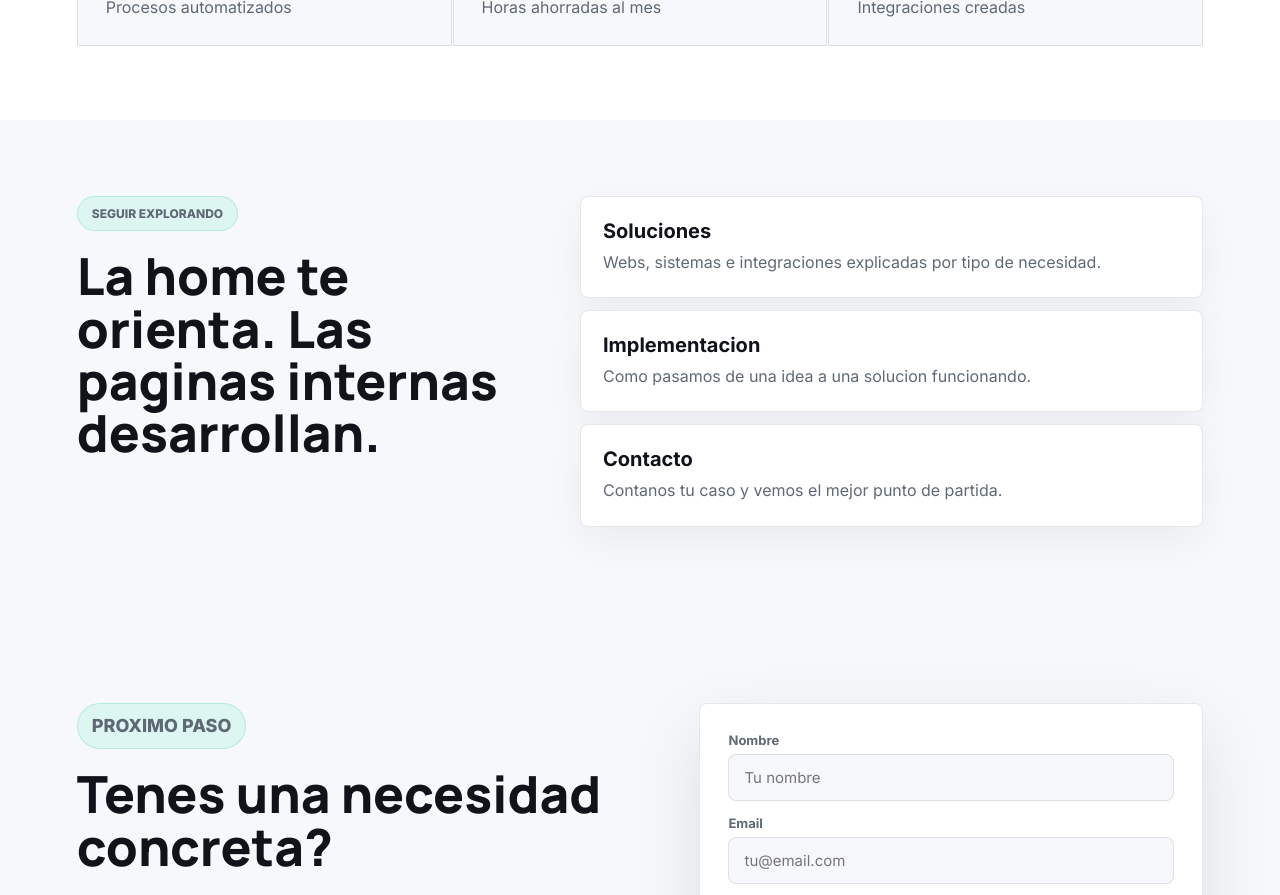
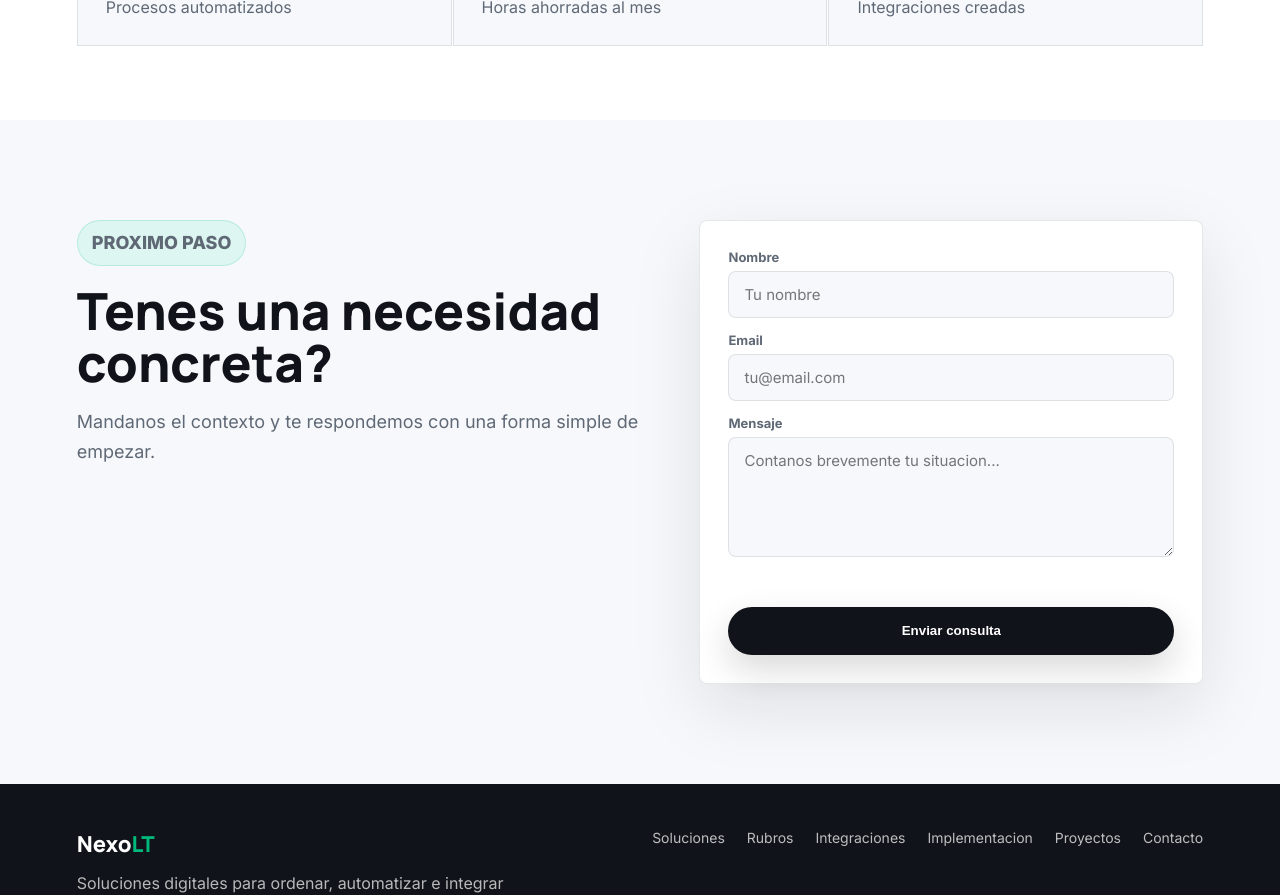
Before and after one commit to LucasT27/NexoLT, a Next.js app: page / in a window 1280 px wide. Shown: the part 1520-2415 px from the top of the page. Built offline with nearby package versions, Linux system fonts and the light colour scheme.

Commit message:
fix: remove homepage quick paths section

```diff
--- a/src/app/globals.css
+++ b/src/app/globals.css
@@ -278,9 +278,7 @@ h3 {
 }
 
 .diagnostic-copy > p:not(.eyebrow),
-.diagnostic-result p,
-.quick-paths p,
-.quick-paths span {
+.diagnostic-result p {
   color: var(--muted);
   line-height: 1.65;
 }
@@ -371,34 +369,6 @@ h3 {
   display: block;
   margin-top: 8px;
   color: var(--muted);
-}
-
-.quick-paths {
-  display: grid;
-  grid-template-columns: minmax(0, 0.74fr) minmax(0, 1fr);
-  gap: 42px;
-  align-items: start;
-  padding: 76px 6vw;
-  background: var(--soft);
-}
-
-.quick-paths > div:last-child {
-  display: grid;
-  gap: 12px;
-}
-
-.quick-paths a {
-  display: grid;
-  gap: 6px;
-  padding: 22px;
-  border: 1px solid var(--border);
-  border-radius: 8px;
-  background: #fff;
-  box-shadow: 0 14px 38px rgba(16, 19, 25, 0.05);
-}
-
-.quick-paths strong {
-  font-size: 20px;
 }
 
 .stats,
@@ -937,8 +907,7 @@ h3 {
   .contact-page,
   .wide-panel,
   .site-footer,
-  .route-grid,
-  .quick-paths {
+  .route-grid {
     grid-template-columns: 1fr;
   }
 
@@ -983,8 +952,7 @@ h3 {
   .section-intro,
   .contact-page,
   .faq-section,
-  .route-grid,
-  .quick-paths {
+  .route-grid {
     padding-left: 5vw;
     padding-right: 5vw;
   }
--- a/src/app/page.tsx
+++ b/src/app/page.tsx
@@ -3,12 +3,6 @@ import Link from 'next/link';
 import { ContactBand } from './components';
 import { stats } from './data';
 import { HomeDiagnostic } from './home-diagnostic';
-
-const quickPaths = [
-  ['Soluciones', 'Webs, sistemas e integraciones explicadas por tipo de necesidad.', '/soluciones'],
-  ['Implementacion', 'Como pasamos de una idea a una solucion funcionando.', '/implementacion'],
-  ['Contacto', 'Contanos tu caso y vemos el mejor punto de partida.', '/contacto']
-] as const;
 
 export default function HomePage() {
   return (
@@ -58,21 +52,6 @@ export default function HomePage() {
         ))}
       </section>
 
-      <section className="quick-paths">
-        <div>
-          <p className="eyebrow">Seguir explorando</p>
-          <h2>La home te orienta. Las paginas internas desarrollan.</h2>
-        </div>
-        <div>
-          {quickPaths.map(([title, text, href]) => (
-            <Link href={href} key={href}>
-              <strong>{title}</strong>
-              <span>{text}</span>
-            </Link>
-          ))}
-        </div>
-      </section>
-
       <ContactBand
         title="Tenes una necesidad concreta?"
         text="Mandanos el contexto y te respondemos con una forma simple de empezar."
```
